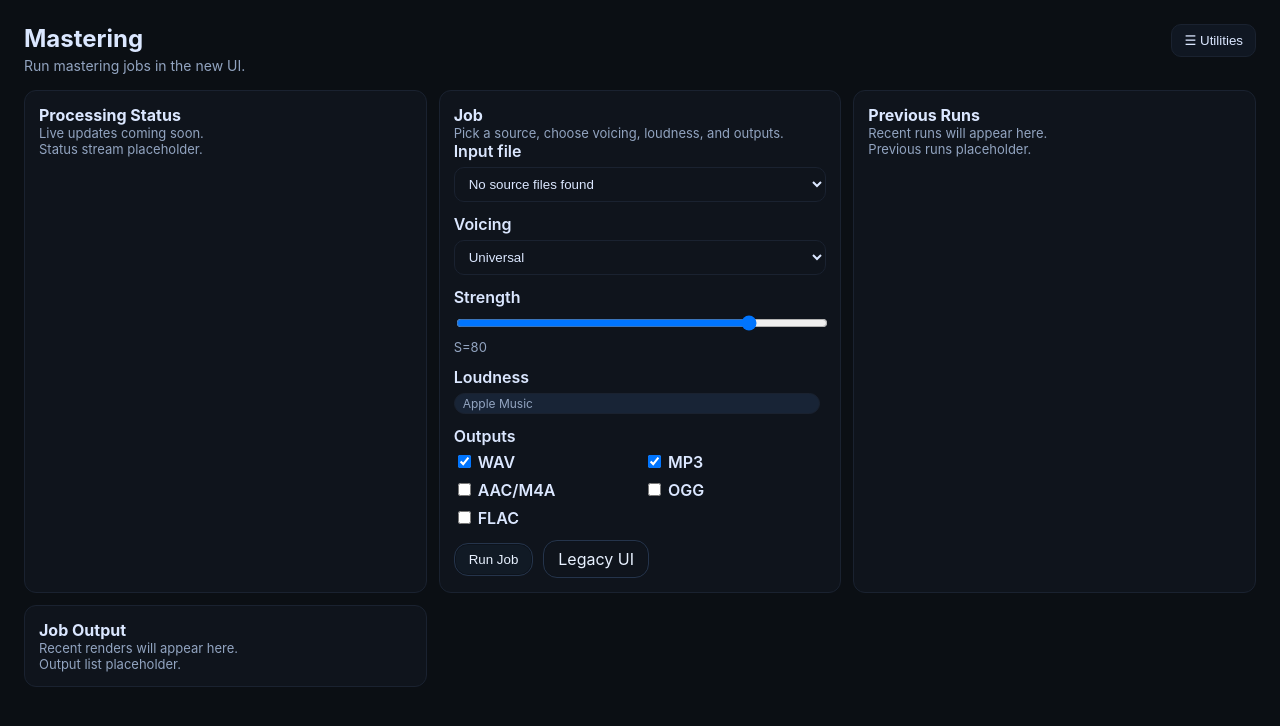
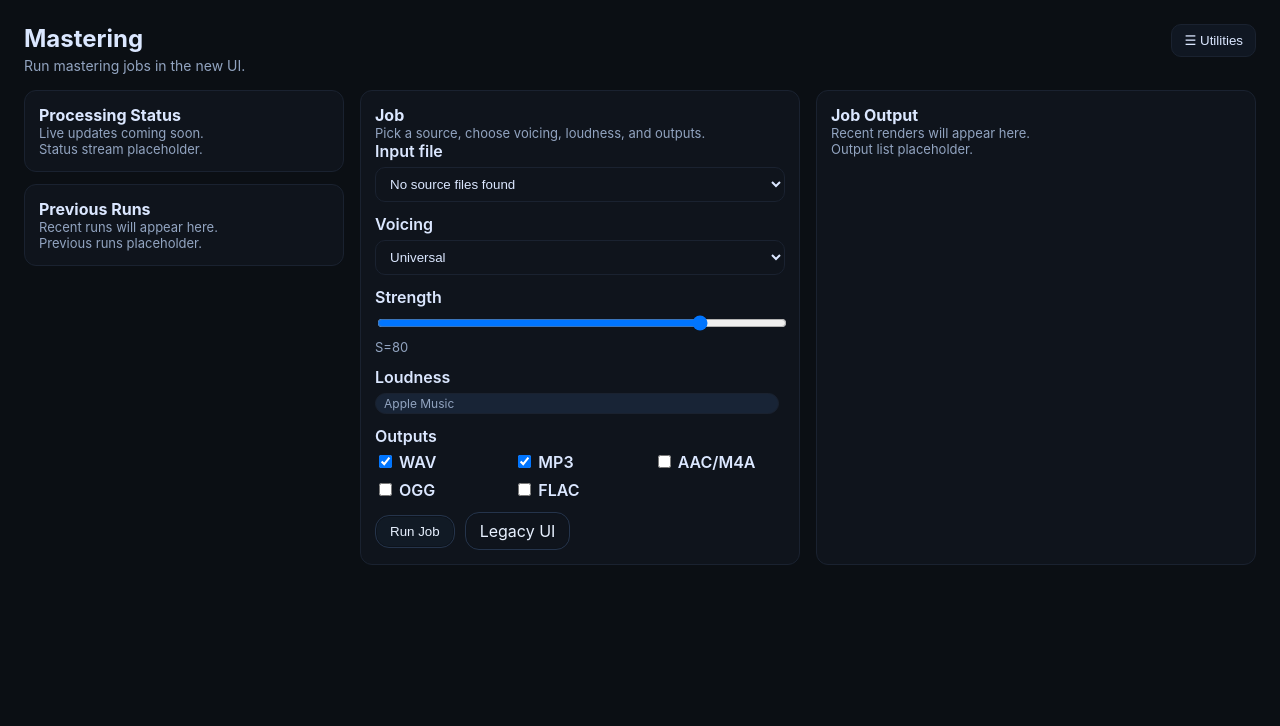
Before and after one commit to jasondaemon/sonustemper, a FastAPI app: page /ui/mastering in a window 1280 px wide. Shown: the top 726 px of the page. Run offline with FastAPI, Linux system fonts and the light colour scheme; parts of the project's set-up code (start-up, migrations or seed data) failed here and were passed over; some libraries are stand-ins or nearby versions.

Commit message:
NewUI - Reworking sidebar modules

```diff
--- a/sonustemper-ui/app/static/css/app.css
+++ b/sonustemper-ui/app/static/css/app.css
@@ -20,7 +20,8 @@ h1{margin:0;font-size:24px;}
 .page{max-width:1280px;margin:0 auto;padding:24px;}
 .top{display:flex;justify-content:space-between;align-items:flex-start;gap:16px;margin-bottom:16px;}
 .sub{color:var(--muted);margin-top:4px;font-size:14px;}
-.layout{display:grid;grid-template-columns:240px 1fr;gap:16px;align-items:flex-start;}
+.layout{display:grid;grid-template-columns:320px 1fr;gap:16px;align-items:flex-start;}
+.sidebar-slot{display:flex;flex-direction:column;gap:12px;}
 .sidebar{
   background:var(--card);
   border:1px solid var(--line);
@@ -40,8 +41,11 @@ h1{margin:0;font-size:24px;}
 .sideItem.active{border-color:var(--accent);box-shadow:0 0 0 1px #1aa0ff33;}
 .sideItem.disabled{opacity:0.4;cursor:not-allowed;}
 .content{display:flex;flex-direction:column;gap:12px;}
-.content-full{display:flex;flex-direction:column;gap:12px;}
-.master-grid{display:grid;grid-template-columns:repeat(auto-fit,minmax(320px,1fr));gap:12px;}
+.master-grid{
+  display:grid;
+  grid-template-columns:repeat(auto-fit,minmax(380px,1fr));
+  gap:16px;
+}
 .form-grid{display:grid;grid-template-columns:repeat(auto-fit,minmax(260px,1fr));gap:12px;}
 .form-row{display:flex;flex-direction:column;gap:6px;}
 .form-row label{font-weight:600;}
--- a/sonustemper-ui/app/templates/base.html
+++ b/sonustemper-ui/app/templates/base.html
@@ -31,11 +31,10 @@
         </div>
       </div>
     </div>
-    {% set sidebar = show_sidebar if show_sidebar is defined else True %}
-    <div class="{% if sidebar %}layout{% else %}content-full{% endif %}">
-      {% if sidebar %}
-        {% include "partials/sidebar.html" %}
-      {% endif %}
+    <div class="layout">
+      <div class="sidebar-slot">
+        {% block sidebar %}{% endblock %}
+      </div>
       <div class="content">
         {% block content %}{% endblock %}
       </div>
--- a/sonustemper-ui/app/templates/pages/files.html
+++ b/sonustemper-ui/app/templates/pages/files.html
@@ -2,6 +2,9 @@
 {% block page_title %}File Manager | SonusTemper{% endblock %}
 {% block title %}File Manager{% endblock %}
 {% block subtitle %}Browse and manage audio and presets.{% endblock %}
+{% block sidebar %}
+  {% include "partials/sidebar.html" %}
+{% endblock %}
 {% block content %}
   <div class="sections-wrap" hx-target="this">
     <div id="sectionsIndicator" class="muted hx-indicator">Loading…</div>
--- a/sonustemper-ui/app/templates/pages/mastering.html
+++ b/sonustemper-ui/app/templates/pages/mastering.html
@@ -2,8 +2,7 @@
 {% block page_title %}Mastering | SonusTemper{% endblock %}
 {% block title %}Mastering{% endblock %}
 {% block subtitle %}Run mastering jobs in the new UI.{% endblock %}
-{% block content %}
-  <div class="master-grid">
+{% block sidebar %}
   <div class="card">
     <div class="card-head">
       <div>
@@ -13,7 +12,19 @@
     </div>
     <div class="muted">Status stream placeholder.</div>
   </div>
+  <div class="card">
+    <div class="card-head">
+      <div>
+        <div class="card-title">Previous Runs</div>
+        <div class="muted">Recent runs will appear here.</div>
+      </div>
+    </div>
+    <div class="muted">Previous runs placeholder.</div>
+  </div>
+{% endblock %}
 
+{% block content %}
+  <div class="master-grid">
     <div class="card job-card">
       <div class="card-head">
         <div>
@@ -71,16 +82,6 @@
           <a class="btn ghost" href="/">Legacy UI</a>
         </div>
       </form>
-    </div>
-
-    <div class="card">
-      <div class="card-head">
-        <div>
-          <div class="card-title">Previous Runs</div>
-          <div class="muted">Recent runs will appear here.</div>
-        </div>
-      </div>
-      <div class="muted">Previous runs placeholder.</div>
     </div>
 
     <div class="card">
```
Lines whose indentation alone changed are shown as unchanged.
